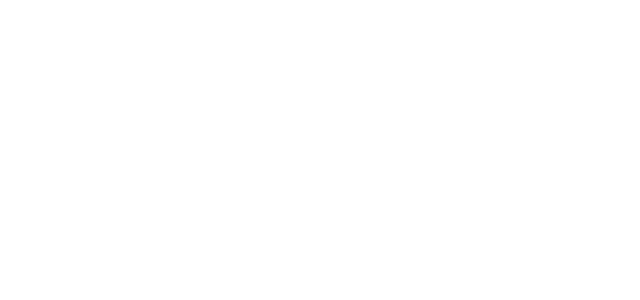
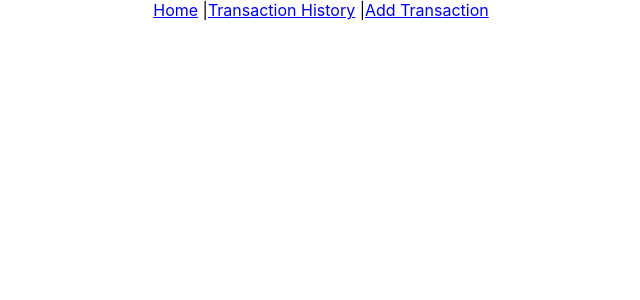
Before and after one commit to katiekatiekatiee/banking-frontend, a React (Create React App) app: page / in a window 1280 px wide. Shown: the top 300 px of the page, without its empty margins (319-959 px from the left). Built offline with nearby package versions, Linux system fonts and the light colour scheme.

Commit message:
added navbar links

```diff
--- a/src/App.js
+++ b/src/App.js
@@ -1,11 +1,15 @@
-import logo from './logo.svg';
+//import logo from './logo.svg';
 import './App.css';
 import Displays from './components/Displays'
+import { NavLink } from 'react-router-dom'
 
 function App() {
   return (
     <div className="App">
-      <Displays />
+      <NavLink to="/" >Home</NavLink> |
+      <NavLink to="/transactions">Transaction History</NavLink> |
+      <NavLink to="/new" >Add Transaction</NavLink>
+        <Displays />
     </div>
   );
 }
```
